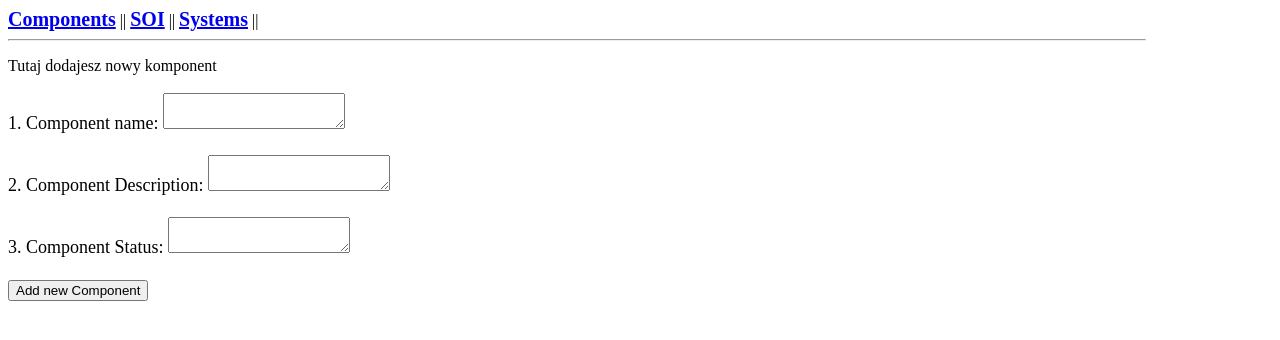
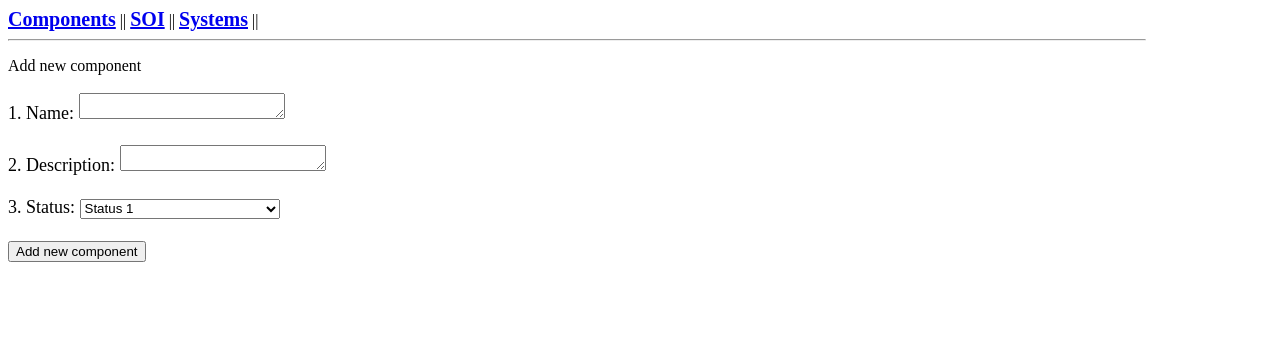
Before and after one commit to johnny-sky91/COMPanion, a Flask app: page /components_list/add_new_component in a window 1280 px wide. Shown: the top 340 px of the page. Run offline with Flask 3, Linux system fonts and the light colour scheme.

Commit message:
New data for component

```diff
--- a/app/forms.py
+++ b/app/forms.py
@@ -31,15 +31,15 @@ class AddSOI(FlaskForm):
 
 class AddComponent(FlaskForm):
     component_name = TextAreaField(
-        "Component name",
+        "Name",
         validators=[DataRequired(message="Component name can't be empty")])
     component_description = TextAreaField(
-        "Component Description",
+        "Description",
         validators=[DataRequired(message="Component Description can't be empty")])
-    component_status = TextAreaField(
-        "Component Status",
+    component_status = SelectField(
+        "Status",
         validators=[DataRequired(message="Component status can't be empty")])
-    submit = SubmitField("Add new Component")
+    submit = SubmitField("Add new component")
 
 
 class AddComponentComment(FlaskForm):
--- a/app/routes.py
+++ b/app/routes.py
@@ -21,6 +21,10 @@ def components_list():
 @app.route("/components_list/add_new_component", methods=["GET", "POST"])
 def add_new_component():
     form = AddComponent()
+
+    status_list = ['Status 1', 'Status 2', 'Status 3']
+    form.component_status.choices = status_list
+
     if form.validate_on_submit():
         new_component = Component(
             component_name=form.component_name.data,
--- a/app/templates/add_component_comment.html
+++ b/app/templates/add_component_comment.html
@@ -5,7 +5,7 @@
 <form action="" method="post" novalidate>
     {{form.hidden_tag()}}
     <p style="font-size:18px">
-        1. {{ form.component_comment_text.label }}: {{ form.component_comment_text() }}<br><br>
+        {{ form.component_comment_text.label }}:<br>{{ form.component_comment_text(style='height: 80px; width:300px') }}<br><br>
         {{ form.submit() }} <br>
         {% for error in form.component_comment_text.errors %}
         <span style="color: red;">{{ error }}</span>
--- a/app/templates/add_new_component.html
+++ b/app/templates/add_new_component.html
@@ -1,13 +1,13 @@
 {% extends "base.html" %}
 {% block content %}
 
-<p>Tutaj dodajesz nowy komponent</p>
+<p>Add new component</p>
 <form action="" method="post" novalidate>
     {{form.hidden_tag()}}
     <p style="font-size:18px">
-        1. {{ form.component_name.label }}: {{ form.component_name() }}<br><br>
-        2. {{ form.component_description.label }}: {{ form.component_description() }}<br><br>
-        3. {{ form.component_status.label }}: {{ form.component_status() }}<br><br>
+        1. {{ form.component_name.label }}: {{ form.component_name(style='height: 20px; width:200px') }}<br><br>
+        2. {{ form.component_description.label }}: {{ form.component_description(style='height: 20px; width:200px') }}<br><br>
+        3. {{ form.component_status.label }}: {{ form.component_status(style='height: 20px; width:200px') }}<br><br>
         {{ form.submit() }} <br>
         {% for error in form.component_name.errors %}
         <span style="color: red;">{{ error }}</span>
--- a/app/templates/component_view.html
+++ b/app/templates/component_view.html
@@ -10,7 +10,7 @@
 <p>Add SOI usage</p>
 <a href="{{ url_for('add_component_comment', component_id=component.component_id) }}">Add new comment</a>
 {% for comment in comments_list %}
-<br>{{ comment.component_comment_text }}
+<br>{{ comment.component_comment_text }}, {{ comment.timestamp.strftime("%d/%m/%Y, %H:%M:%S") }}
 {% endfor %}
 
 
```
